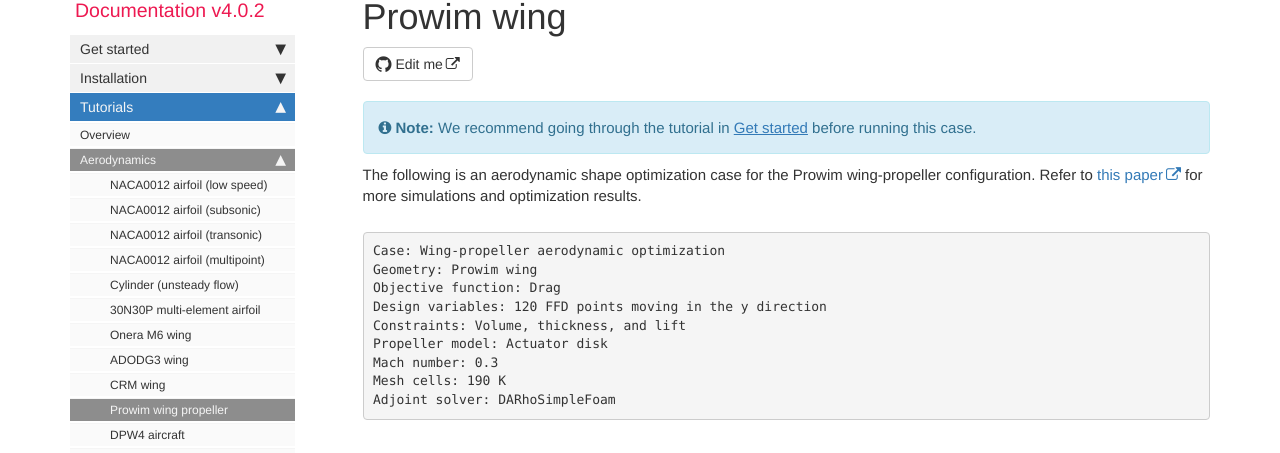
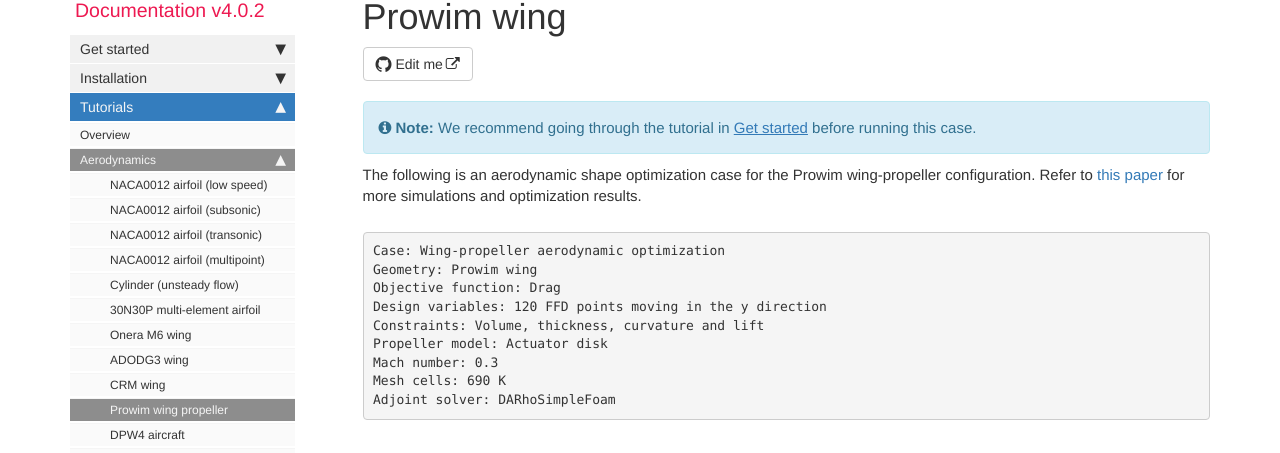
Before and after one commit to DAFoam/DAFoam.github.io, a Jekyll site: the page built from pages/mydoc/mydoc_tutorials_aero_prowim_wing.md, in a window 1280 px wide and 900 px high. Shown: the part 94-547 px from the top of the window. Built offline with Jekyll 4.4.1, drawn with Linux system fonts in a browser that asks for light colours; comment, search, counter and statistics services are not loaded; some of the changed text lies outside the part shown.

Commit message:
Update mydoc_tutorials_aero_prowim_wing.md

```diff
--- a/pages/mydoc/mydoc_tutorials_aero_prowim_wing.md
+++ b/pages/mydoc/mydoc_tutorials_aero_prowim_wing.md
@@ -9,17 +9,17 @@ folder: mydoc
 
 {% include note.html content="We recommend going through the tutorial in [Get started](mydoc_get_started_download_docker.html) before running this case." %}
 
-The following is an aerodynamic shape optimization case for the Prowim wing-propeller configuration. Refer to [this paper](https://arc.aiaa.org/doi/10.2514/6.2020-1764) for more simulations and optimization results.
+The following is an aerodynamic shape optimization case for the Prowim wing-propeller configuration. Refer to [this paper]([https://www.sciencedirect.com/science/article/abs/pii/S1270963822005508?via%3Dihub]) for more simulations and optimization results.
 
 <pre>
 Case: Wing-propeller aerodynamic optimization
 Geometry: Prowim wing
 Objective function: Drag
 Design variables: 120 FFD points moving in the y direction
-Constraints: Volume, thickness, and lift
+Constraints: Volume, thickness, curvature and lift
 Propeller model: Actuator disk
 Mach number: 0.3
-Mesh cells: 190 K
+Mesh cells: 690 K
 Adjoint solver: DARhoSimpleFoam
 </pre>
 
@@ -79,4 +79,8 @@ elif args.task == "deformGeo":
 When using this function, it is important to provide an initial geometry that exactly matches the initial geometry used in the optimization.
 Additionally, the quality of the deformation and it's representation of the optimized geometry will greatly depend on how refined its surfaces are; if the output geometry does not match the optimized geometry, provide a more refined initial geometry or increase the values of the parameters `nRefU` and `nRefV`.
 
+<img src="{{ site.url }}{{ site.baseurl }}/images/tutorials/Optimization_animation.gif" width="500" />
+
+Fig. 2. Animation of the Prowim wing-propeller case optimization
+
 {% include links.html %}
```
